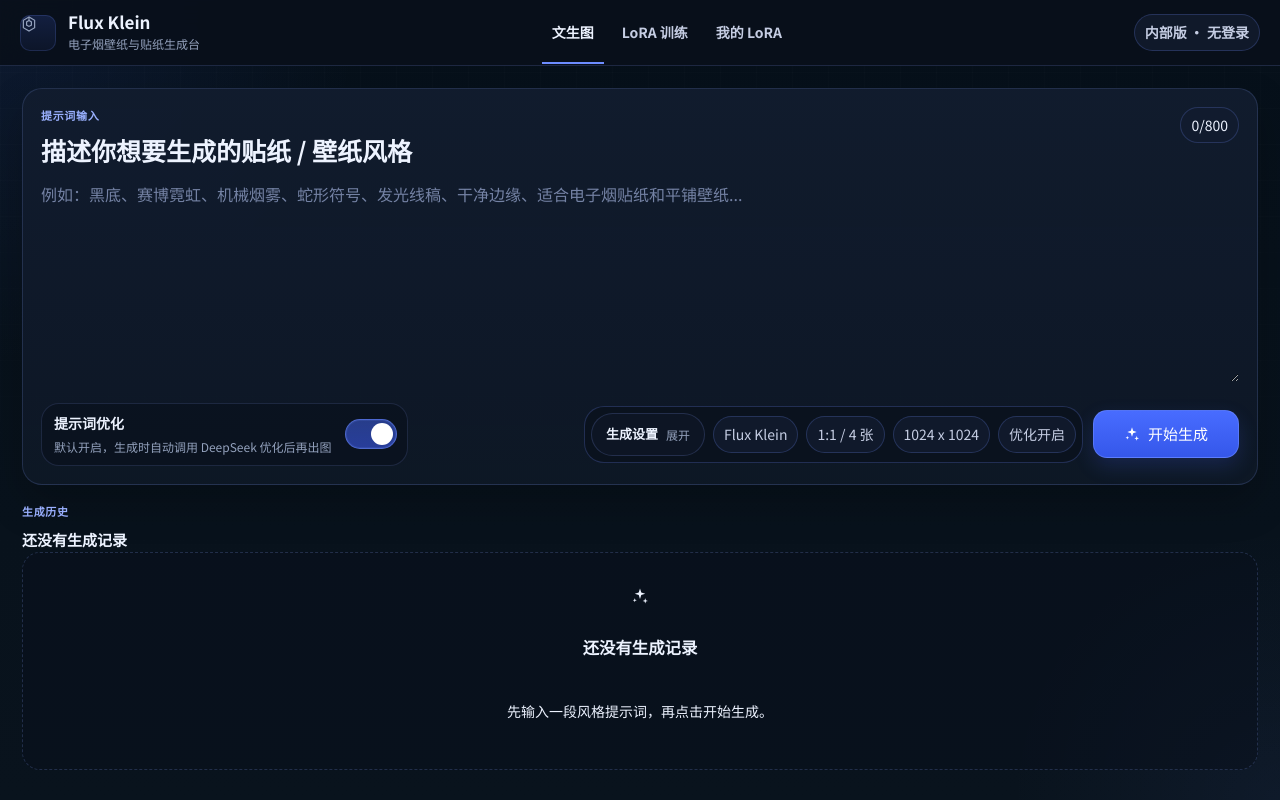
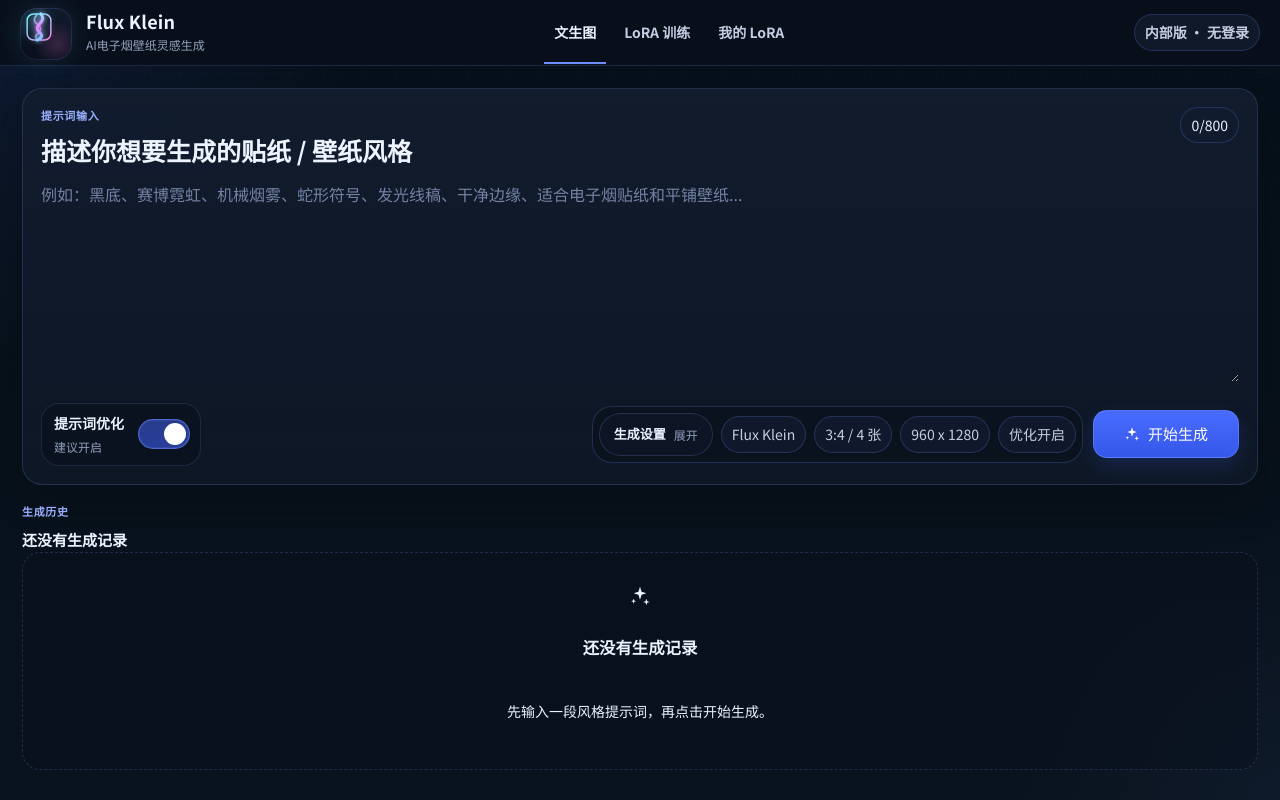
Before and after one commit to FelixGreat888/GlowPaper, a React (Vite) app: page / in a window 1280 px wide. Built offline with nearby package versions, Linux system fonts and the light colour scheme.

Commit message:
Refine branding and defaults

```diff
--- a/src/App.jsx
+++ b/src/App.jsx
@@ -43,18 +43,43 @@
 function BrandLogo() {
   return (
     <span className="brand-mark" aria-hidden="true">
-      <svg viewBox="0 0 24 24" fill="none">
-        <path
-          d="M12 2.75 4.5 7v10L12 21.25 19.5 17V7L12 2.75Z"
-          stroke="currentColor"
-          strokeWidth="1.6"
-        />
-        <path
-          d="M12 7.4 8.8 9.2v4.2L12 15.2l3.2-1.8V9.2L12 7.4Z"
-          stroke="currentColor"
-          strokeWidth="1.6"
-        />
-        <path d="M12 2.75V7.4" stroke="currentColor" strokeWidth="1.6" />
+      <svg viewBox="0 0 64 64" fill="none">
+        <defs>
+          <linearGradient id="brand-frame" x1="12" y1="10" x2="54" y2="56" gradientUnits="userSpaceOnUse">
+            <stop stopColor="#6AF5FF" />
+            <stop offset="1" stopColor="#FF7CEB" />
+          </linearGradient>
+          <linearGradient id="brand-ribbon" x1="25" y1="8" x2="39" y2="56" gradientUnits="userSpaceOnUse">
+            <stop stopColor="#7EF9FF" />
+            <stop offset="0.5" stopColor="#E783FF" />
+            <stop offset="1" stopColor="#6DD7FF" />
+          </linearGradient>
+          <filter id="brand-glow" x="0" y="0" width="64" height="64" filterUnits="userSpaceOnUse">
+            <feGaussianBlur stdDeviation="4.5" result="blur" />
+            <feMerge>
+              <feMergeNode in="blur" />
+              <feMergeNode in="SourceGraphic" />
+            </feMerge>
+          </filter>
+        </defs>
+        <rect x="12" y="10" width="40" height="44" rx="11" stroke="url(#brand-frame)" strokeWidth="2.5" />
+        <g filter="url(#brand-glow)">
+          <path
+            d="M35 10C40 15 39 21 33 27C28 32 27 36 33 41C38 45 38 50 29 54"
+            stroke="url(#brand-ribbon)"
+            strokeWidth="5"
+            strokeLinecap="round"
+            strokeLinejoin="round"
+          />
+          <path
+            d="M28 12C22 18 23 23 30 28C36 32 37 37 30 43C25 47 25 50 31 54"
+            stroke="url(#brand-ribbon)"
+            strokeOpacity="0.75"
+            strokeWidth="3"
+            strokeLinecap="round"
+            strokeLinejoin="round"
+          />
+        </g>
       </svg>
     </span>
   );
@@ -209,7 +234,7 @@
   const ratioEntries = Object.values(config.ratios);
   const [selectedModelId, setSelectedModelId] = useState(config.default_model_id);
   const [imageCount, setImageCount] = useState(4);
-  const [ratio, setRatio] = useState('1:1');
+  const [ratio, setRatio] = useState('3:4');
   const [prompt, setPrompt] = useState('');
   const [isOptimizing, setIsOptimizing] = useState(false);
   const [isGenerating, setIsGenerating] = useState(false);
@@ -402,7 +427,7 @@
             <div className="prompt-optimization-toggle">
               <div className="toggle-copy">
                 <strong>提示词优化</strong>
-                <span>默认开启，生成时自动调用 DeepSeek 优化后再出图</span>
+                <span>建议开启</span>
               </div>
               <button
                 type="button"
@@ -937,7 +962,7 @@
           <BrandLogo />
           <div>
             <strong>Flux Klein</strong>
-            <span>电子烟壁纸与贴纸生成台</span>
+            <span>AI电子烟壁纸灵感生成</span>
           </div>
         </div>
 
--- a/src/styles.css
+++ b/src/styles.css
@@ -94,7 +94,7 @@
 .brand-block {
   display: flex;
   align-items: center;
-  gap: 12px;
+  gap: 14px;
 }
 
 .brand-block strong,
@@ -114,8 +114,9 @@
 
 .brand-block strong {
   display: block;
-  font-size: 17px;
+  font-size: 18px;
   line-height: 1.2;
+  letter-spacing: 0.01em;
 }
 
 .brand-block span,
@@ -146,17 +147,23 @@
 }
 
 .brand-mark {
-  width: 36px;
-  height: 36px;
-  border-radius: 10px;
-  background: linear-gradient(180deg, rgba(77, 115, 255, 0.16), rgba(77, 115, 255, 0.06));
-  box-shadow: inset 0 0 0 1px rgba(112, 138, 255, 0.18);
+  width: 52px;
+  height: 52px;
+  border-radius: 16px;
+  color: #d6faff;
+  background:
+    radial-gradient(circle at 28% 28%, rgba(106, 245, 255, 0.18), transparent 42%),
+    radial-gradient(circle at 72% 70%, rgba(255, 124, 235, 0.18), transparent 44%),
+    linear-gradient(180deg, rgba(18, 28, 46, 0.96), rgba(9, 15, 27, 0.96));
+  box-shadow:
+    inset 0 0 0 1px rgba(120, 146, 255, 0.16),
+    0 0 24px rgba(112, 223, 255, 0.12);
 }
 
 .brand-mark svg,
 .spark-icon svg {
-  width: 18px;
-  height: 18px;
+  width: 38px;
+  height: 38px;
 }
 
 .tab-nav {
```
